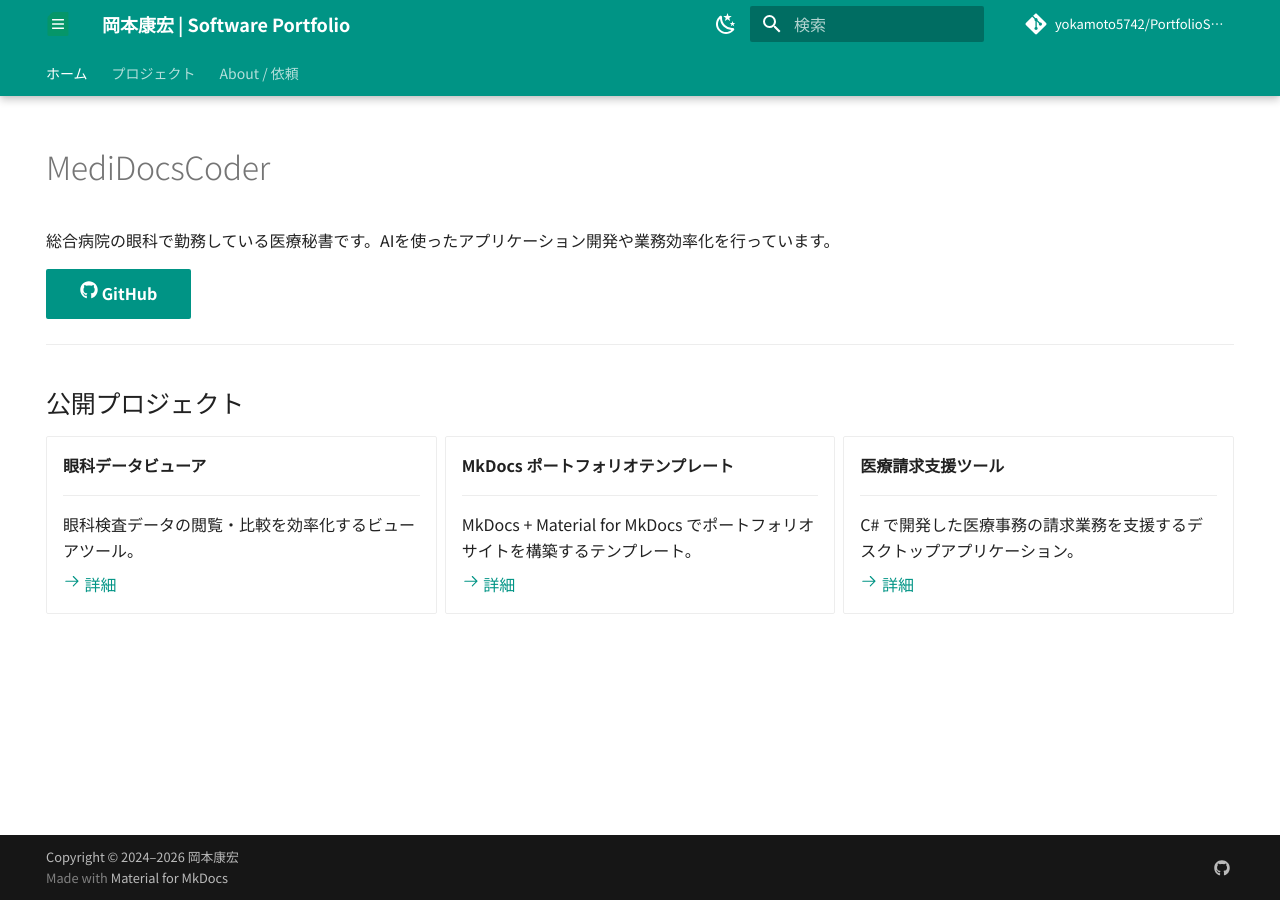
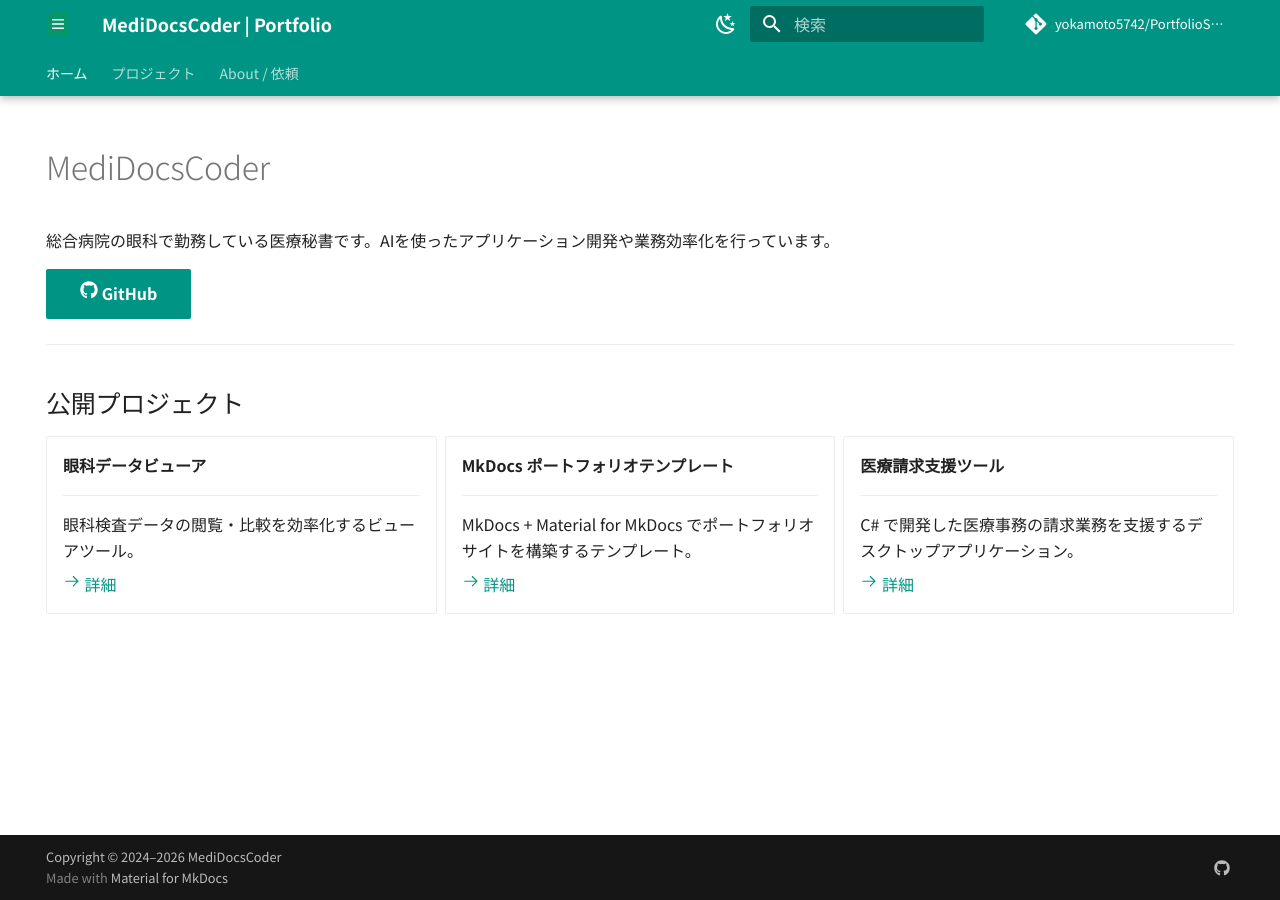
Before and after one commit to yokamoto5742/PortfolioSite, an MkDocs documentation site: the page built from docs/index.md, in a window 1280 px wide. Built offline with MkDocs 1.6.1 and Material for MkDocs 9.7.7, drawn with Linux system fonts in a browser that asks for light colours; comment, search, counter and statistics services are not loaded.

Commit message:
✨ chore(config): サイト名と作者名を更新

```diff
--- a/docs/index.md
+++ b/docs/index.md
@@ -8,7 +8,7 @@ hide:
 
 総合病院の眼科で勤務している医療秘書です。AIを使ったアプリケーション開発や業務効率化を行っています。
 
-[:fontawesome-brands-github: GitHub](https://github.com/YOUR_USERNAME){ .md-button .md-button--primary }
+[:fontawesome-brands-github: GitHub](https://github.com/yokamoto5742){ .md-button .md-button--primary }
 
 ---
 
--- a/mkdocs.yml
+++ b/mkdocs.yml
@@ -1,6 +1,6 @@
-site_name: 岡本康宏 | Software Portfolio
+site_name: MediDocsCoder | Portfolio
 site_url: https://yokamoto5742.github.io/PortfolioSite/
-site_author: 岡本康宏
+site_author: MediDocsCoder
 site_description: >
   眼科医 / ソフトウェア開発者。Python・C# を使った医療・業務効率化ツールを公開しています。
 
@@ -8,7 +8,7 @@ repo_name: yokamoto5742/PortfolioSite
 repo_url: https://github.com/yokamoto5742/PortfolioSite
 edit_uri: ""
 
-copyright: Copyright &copy; 2024–2026 岡本康宏
+copyright: Copyright &copy; 2024–2026 MediDocsCoder
 
 # ─── テーマ ──────────────────────────────────────────
 theme:
```
